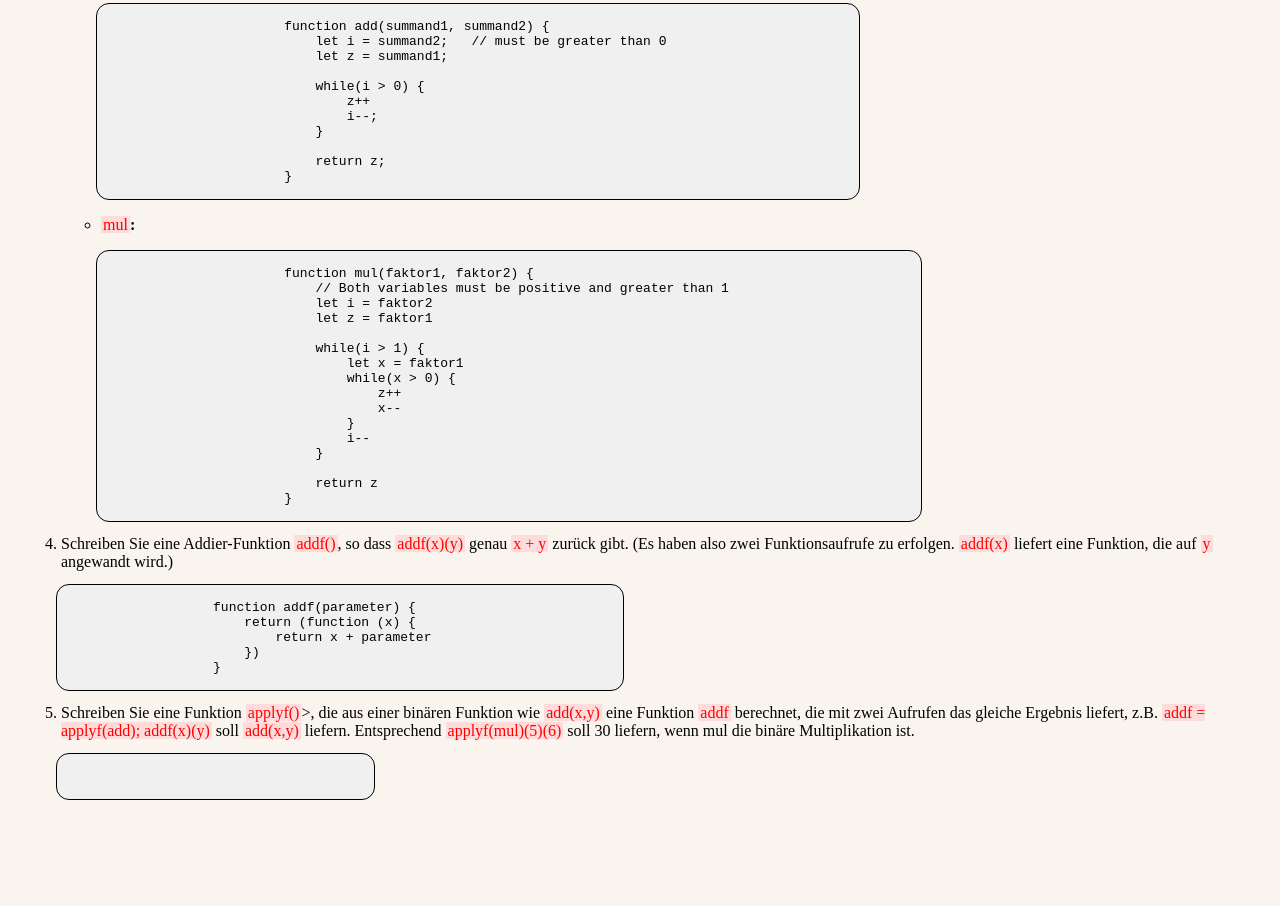
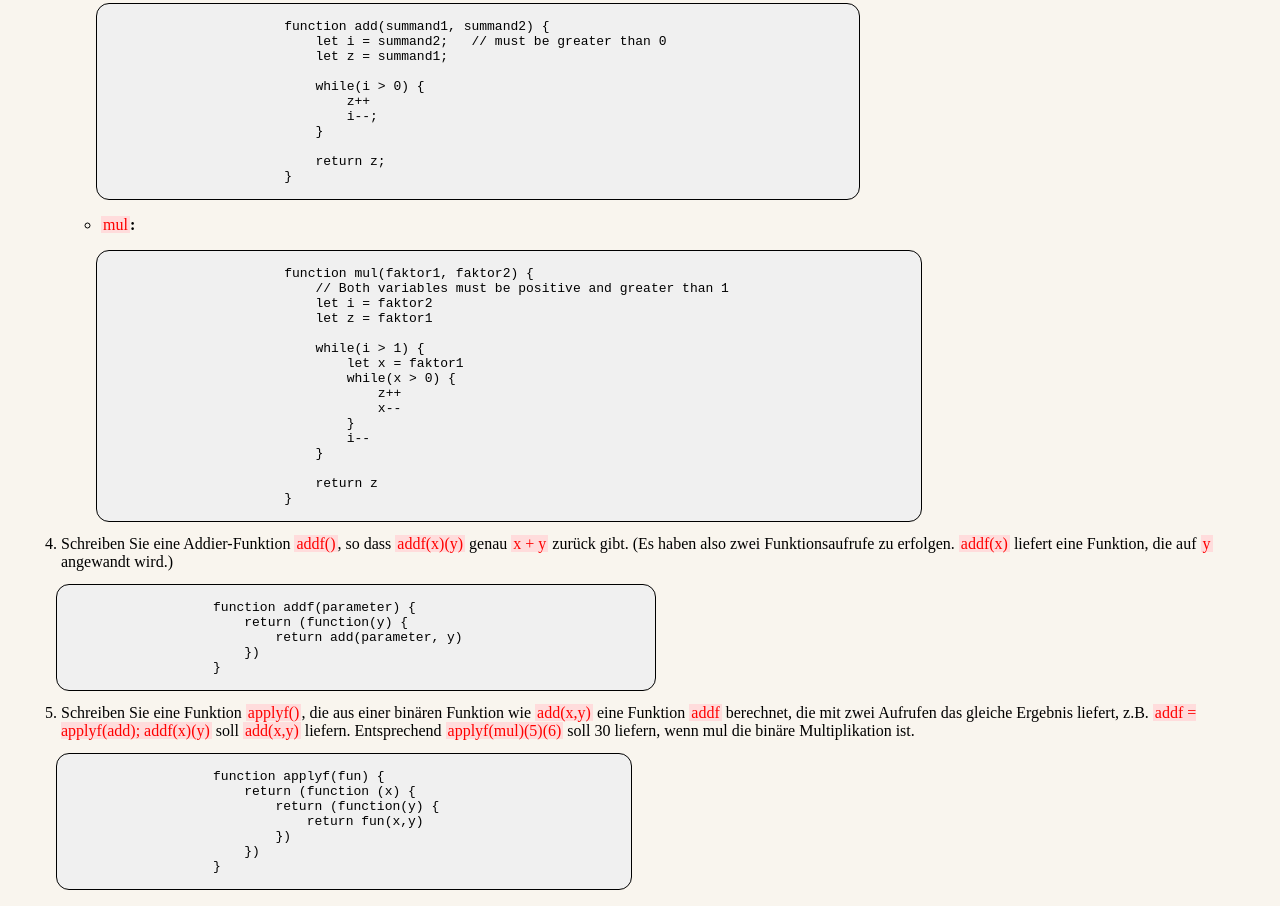
Before and after one commit to yunusemresirin/yunusemresirin.github.io, a plain HTML site: page uebung4-1.html in a window 1280 px wide. Shown: the part 486-1392 px from the top of the page. Before the commit the page ends 1302 px from the top, so only its background shows below. Drawn offline with Linux system fonts and the light colour scheme.

Commit message:
Aufgabe 4-1

```diff
--- a/uebung4-1.html
+++ b/uebung4-1.html
@@ -42,16 +42,26 @@
             }
 
             function addf(parameter) {
+                return (function(y) {
+                    return add(parameter, y)
+                })
+            }
+
+            function applyf(fun) {
                 return (function (x) {
-                    return x + parameter
+                    return (function(y) {
+                        return fun(x,y)
+                    })
                 })
             }
 
             console.log(identity("hallo"))
             console.log(fun())
-            console.log(add(6,13))
-            console.log(mul(10,8))
+            console.log(add(10,5))
+            console.log(mul(10,5))
             console.log(addf(10)(5))
+            console.log(applyf(add)(10)(5))
+            console.log(applyf(mul)(10)(5))
         </script>
         <style>
             span {
@@ -171,8 +181,8 @@
             <pre>
                 <code>
                     function addf(parameter) {
-                        return (function (x) {
-                            return x + parameter
+                        return (function(y) {
+                            return add(parameter, y)
                         })
                     }
                 </code>
@@ -180,7 +190,7 @@
 
             <!-- 4.1.5 -->
             <li>
-                Schreiben Sie eine Funktion <span>applyf()</span>>, die aus einer binären Funktion
+                Schreiben Sie eine Funktion <span>applyf()</span>, die aus einer binären Funktion
                 wie <span>add(x,y)</span> eine Funktion <span>addf</span> berechnet, die mit zwei Aufrufen das
                 gleiche Ergebnis liefert, z.B. <span>addf = applyf(add); addf(x)(y)</span> soll
                 <span>add(x,y)</span> liefern. Entsprechend <span>applyf(mul)(5)(6)</span> soll 30 liefern,
@@ -188,7 +198,13 @@
             </li>
             <pre>
                 <code>
-
+                    function applyf(fun) {
+                        return (function (x) {
+                            return (function(y) {
+                                return fun(x,y)
+                            })
+                        })
+                    }
                 </code>
             </pre>
         </ol>
```
